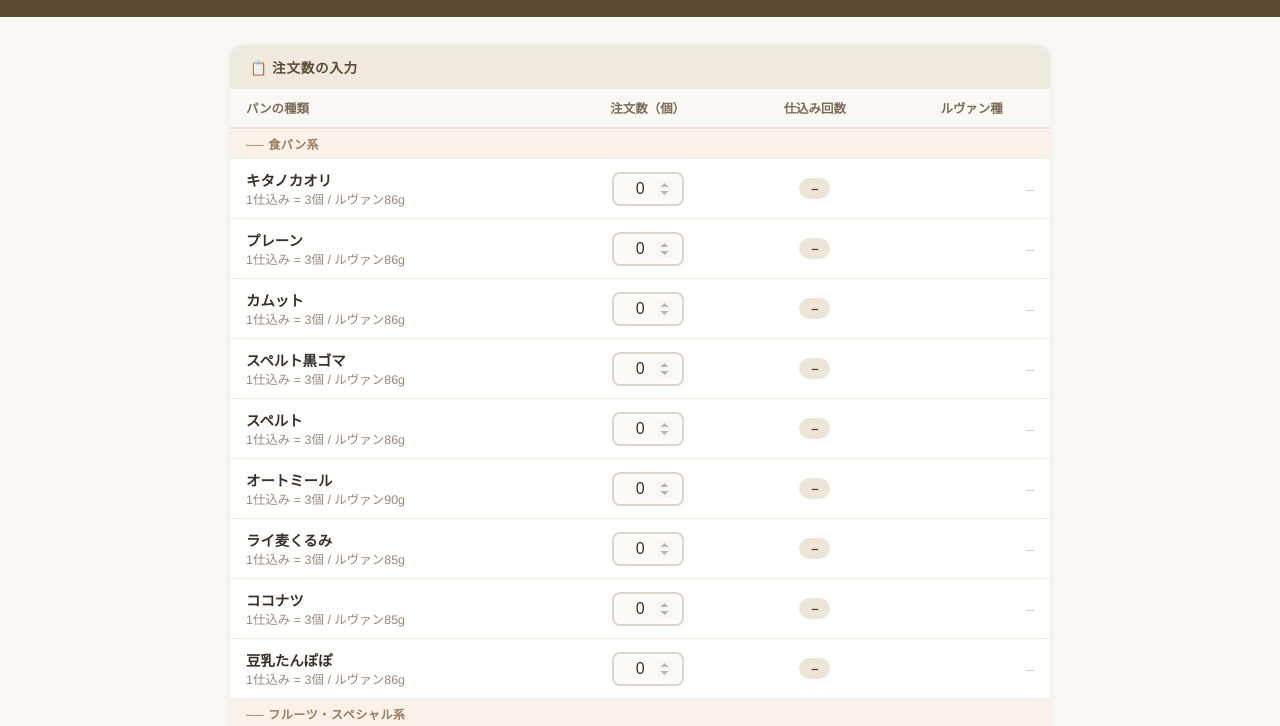
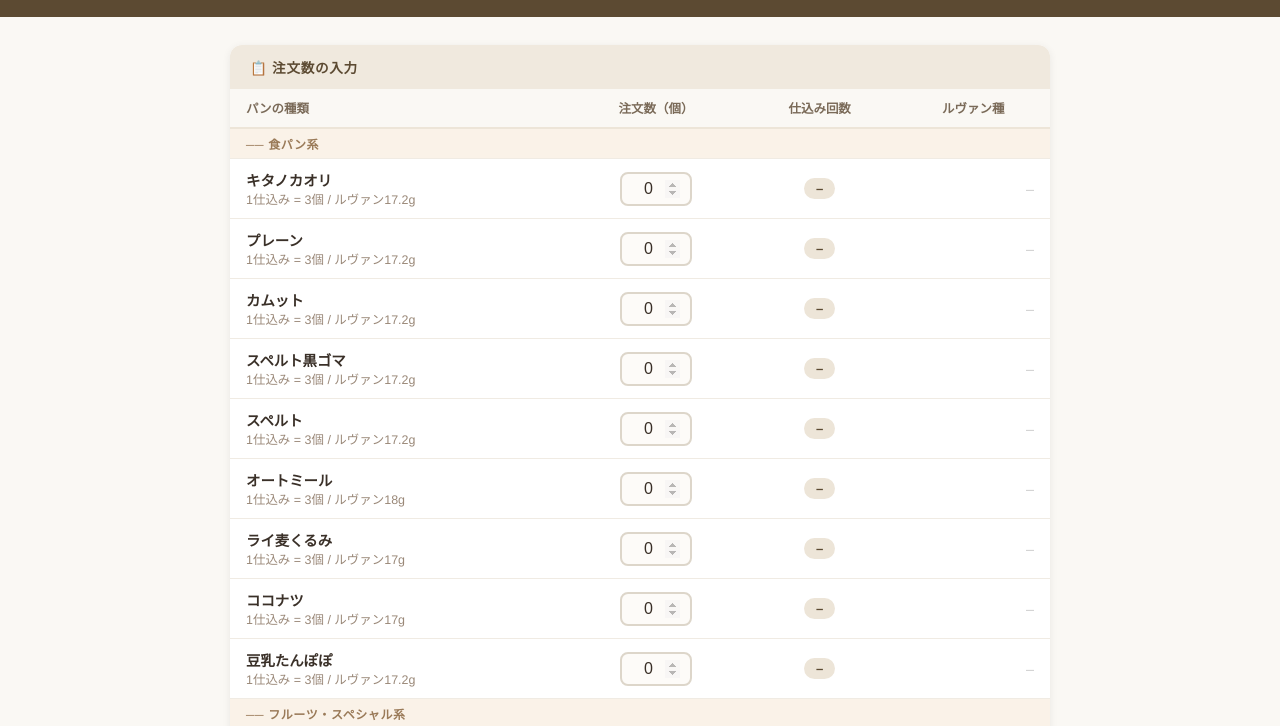
Before and after one commit to ieha/levain-calculator, a plain HTML site: page index.html in a window 1280 px wide. Shown: the part 53-779 px from the top of the page. Drawn offline with Linux system fonts and the light colour scheme.

Commit message:
ルヴァン配合量を粉の10%→2%に更新

```diff
--- a/index.html
+++ b/index.html
@@ -377,26 +377,26 @@
 // ─────────────────────────────────────────────
 const breads = [
   // [ 表示名, バッチサイズ, ルヴァン種/バッチg, カテゴリ ]
-  ['キタノカオリ',     3,  86, '食パン系'],
-  ['プレーン',         3,  86, '食パン系'],
-  ['カムット',         3,  86, '食パン系'],
-  ['スペルト黒ゴマ',   3,  86, '食パン系'],
-  ['スペルト',         3,  86, '食パン系'],
-  ['オートミール',     3,  90, '食パン系'],
-  ['ライ麦くるみ',     3,  85, '食パン系'],
-  ['ココナツ',         3,  85, '食パン系'],
-  ['豆乳たんぽぽ',     3,  86, '食パン系'],
-  ['まろやか',         5, 110, 'フルーツ・スペシャル系'],
-  ['フルーツナッツ',   4,  85, 'フルーツ・スペシャル系'],
-  ['ジンジャーチャイ', 4,  85, 'フルーツ・スペシャル系'],
-  ['なつめ ココナツ',  5, 100, 'フルーツ・スペシャル系'],
-  ['シナモン',         4,  90, 'フルーツ・スペシャル系'],
-  ['あんずクコ',       4,  90, 'フルーツ・スペシャル系'],
-  ['キャロブいちじく', 4,  90, 'フルーツ・スペシャル系'],
-  ['カレンズ',         4,  90, 'フルーツ・スペシャル系'],
-  ['カムットレーズン', 4,  90, 'フルーツ・スペシャル系'],
-  ['カムットスコーン', 15, 64, 'スコーン'],
-  ['アインコーンスコーン', 15, 64, 'スコーン'],
+  ['キタノカオリ',     3,  17.2, '食パン系'],
+  ['プレーン',         3,  17.2, '食パン系'],
+  ['カムット',         3,  17.2, '食パン系'],
+  ['スペルト黒ゴマ',   3,  17.2, '食パン系'],
+  ['スペルト',         3,  17.2, '食パン系'],
+  ['オートミール',     3,  18,   '食パン系'],
+  ['ライ麦くるみ',     3,  17,   '食パン系'],
+  ['ココナツ',         3,  17,   '食パン系'],
+  ['豆乳たんぽぽ',     3,  17.2, '食パン系'],
+  ['まろやか',         5,  22,   'フルーツ・スペシャル系'],
+  ['フルーツナッツ',   4,  17,   'フルーツ・スペシャル系'],
+  ['ジンジャーチャイ', 4,  17,   'フルーツ・スペシャル系'],
+  ['なつめ ココナツ',  5,  20,   'フルーツ・スペシャル系'],
+  ['シナモン',         4,  18,   'フルーツ・スペシャル系'],
+  ['あんずクコ',       4,  18,   'フルーツ・スペシャル系'],
+  ['キャロブいちじく', 4,  18,   'フルーツ・スペシャル系'],
+  ['カレンズ',         4,  18,   'フルーツ・スペシャル系'],
+  ['カムットレーズン', 4,  18,   'フルーツ・スペシャル系'],
+  ['カムットスコーン', 15, 12.8, 'スコーン'],
+  ['アインコーンスコーン', 15, 12.8, 'スコーン'],
 ];
 
 // ─────────────────────────────────────────────
```
